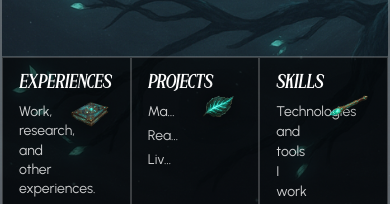
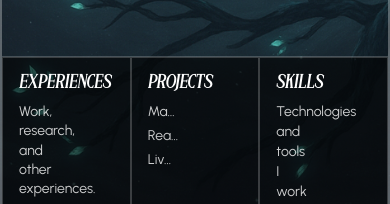
Before and after one commit to hansonq888/personal-website, a React (Vite) app: page / in a window 390 px wide. Shown: the part 602-806 px from the top of the page. Built offline with nearby package versions, Linux system fonts and the light colour scheme; a web font is replaced by a local one.

Commit message:
fixed mobile view with photos on buttons

```diff
--- a/src/pages/Home.jsx
+++ b/src/pages/Home.jsx
@@ -31,8 +31,8 @@ export default function Home() {
             </p>
           </div>
 
-          {/* RIGHT COLUMN */}
-          <div className="flex justify-end">
+          {/* RIGHT COLUMN (hidden on mobile) */}
+          <div className="hidden md:flex justify-end">
             <img
               src="/magicbook.png"
               alt="Magic book"
@@ -61,7 +61,7 @@ export default function Home() {
             </ul>
           </div>
 
-          <div className="flex justify-end">
+          <div className="hidden md:flex justify-end">
             <img
               src="/magicleaf.png"
               alt="Magic leaf"
@@ -83,7 +83,7 @@ export default function Home() {
             </p>
           </div>
 
-          <div className="flex justify-end">
+          <div className="hidden md:flex justify-end">
             <img
               src="/magiwand.png"
               alt="Magic wand"
```
